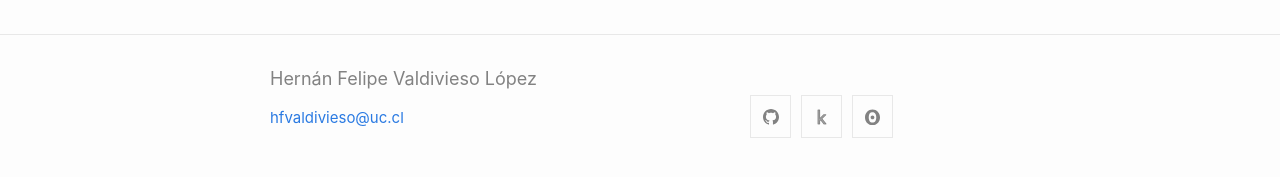
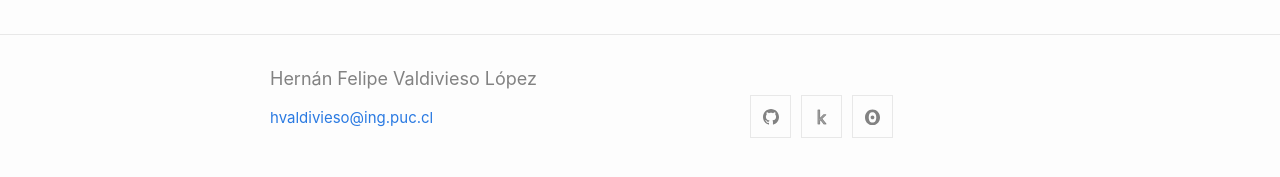
Before and after one commit to Hernan4444/hernan4444.github.io, a Jekyll site: the page built from index.md, in a window 1280 px wide and 900 px high, scrolled down 2128 px. Shown: the part 710-887 px from the top of the window. Built offline with Jekyll 4.4.1, drawn with Linux system fonts in a browser that asks for light colours.

Commit message:
Update _config.yml

```diff
--- a/_config.yml
+++ b/_config.yml
@@ -14,7 +14,7 @@
 # You can create any custom variable you would like, and they will be accessible
 # in the templates via {{ site.myvariable }}.
 title: Hernán Felipe Valdivieso López
-email: hfvaldivieso@uc.cl
+email: hvaldivieso@ing.puc.cl
 description: >- # this means to ignore newlines until "baseurl:".
 baseurl: "" # the subpath of your site, e.g. /blog
 url: "" # the base hostname & protocol for your site, e.g. http://example.com
```
